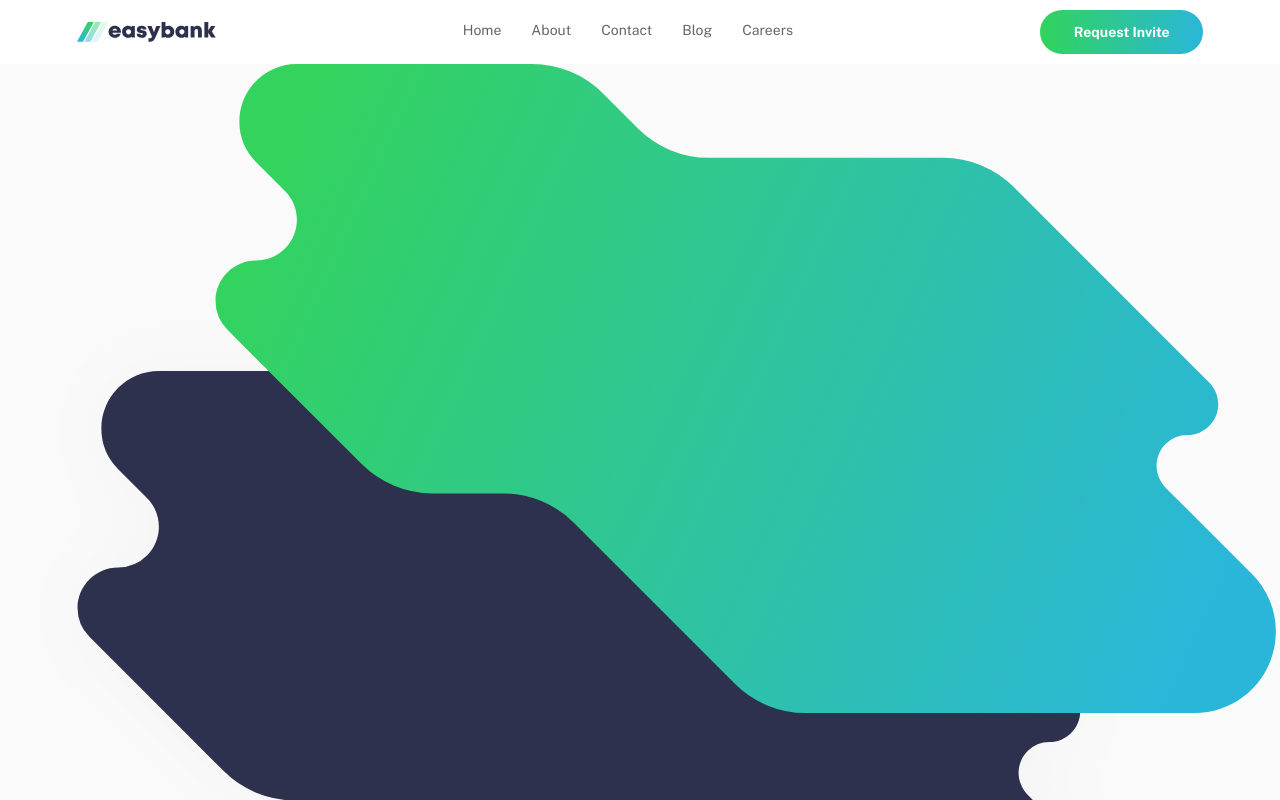
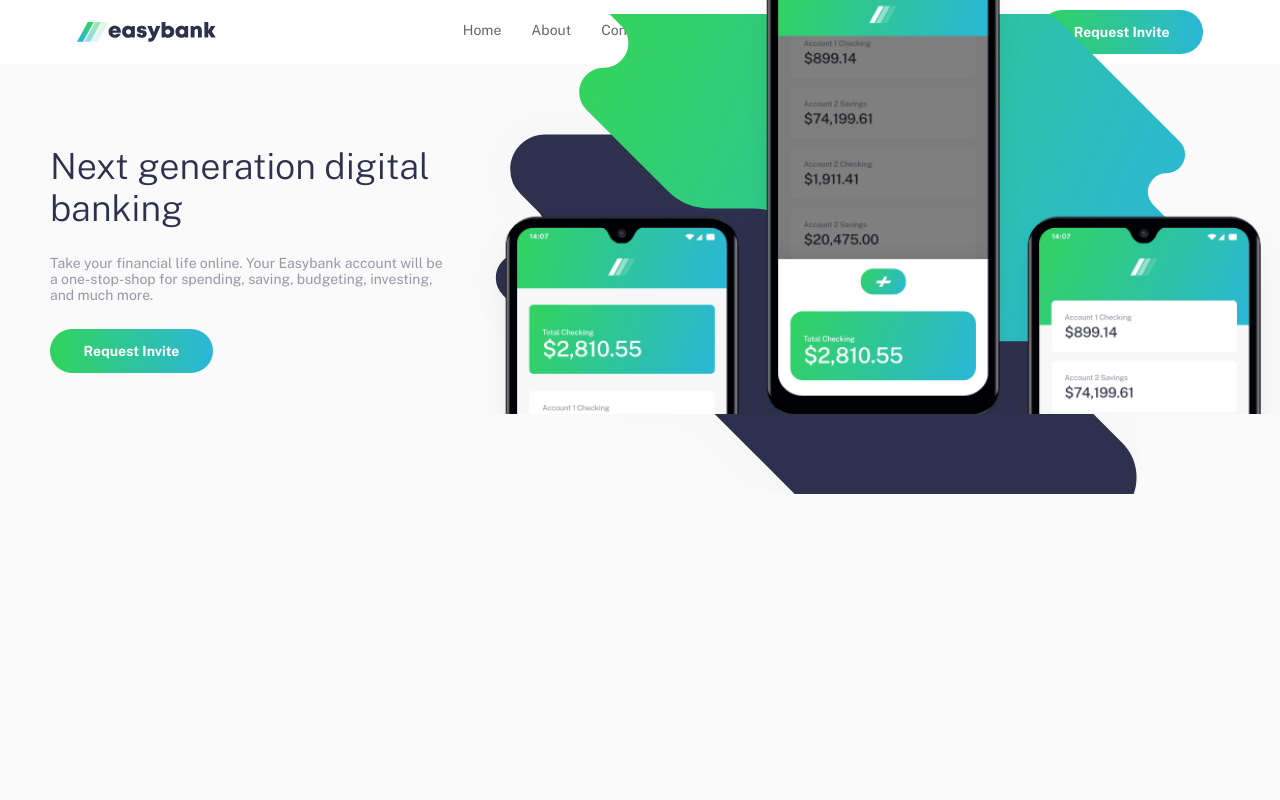
Before and after one commit to tomhine/easybank, a Next.js app: page / in a window 1280 px wide. Shown: the top 800 px of the page. Built offline with nearby package versions, Linux system fonts and the light colour scheme.

Commit message:
refactor bg image into css add media queries

```diff
--- a/components/Header/Header.js
+++ b/components/Header/Header.js
@@ -1,25 +1,14 @@
-import useWindowSize from "../../hooks/useWindowSize";
 import { InviteButton } from "../Elements/Elements";
 import styles from "./Header.module.css";
-import Image from "next/image";
-import bgDesk from "../../public/images/bg-intro-desktop.svg";
-import bgMob from "../../public/images/bg-intro-mobile.svg";
-import mockupImage from "../../public/images/image-mockups.png";
 
 const Header = () => {
-  const windowWidth = useWindowSize().width;
-
   return (
     <header className={styles.headerContainer}>
       <div className={styles.images}>
-        <Image src={windowWidth > 375 ? bgDesk : bgMob} alt="background" />
-        <Image
-          className={styles.mockup}
-          src={mockupImage}
-          alt="mockups of app on mobile phones"
-        />
+        <div className={styles.bgImage}></div>
+        <div className={styles.mockup}></div>
       </div>
-      <div>
+      <div className={styles.textContainer}>
         <h1>Next generation digital banking</h1>
         <p>
           Take your financial life online. Your Easybank account will be a
--- a/components/Header/Header.module.css
+++ b/components/Header/Header.module.css
@@ -3,19 +3,125 @@
   flex-direction: column;
   align-items: center;
   text-align: center;
+  z-index: 5;
 }
 
 .images {
+  display: flex;
+  flex-direction: column;
+  align-items: center;
   position: relative;
+  width: 100vw;
+  height: 400px;
+  z-index: 3;
+}
+
+.bgImage {
+  position: absolute;
+  background-image: url("../../public/images/bg-intro-mobile.svg");
+  background-position-y: -65px;
+  background-repeat: no-repeat;
+  background-size: cover;
+  height: 290px;
+  width: 100%;
+  top: 0;
+  right: 0;
 }
 
 .mockup {
-  top: 0;
+  background-image: url("../../public/images/image-mockups.png");
+  width: 90%;
+  height: 100%;
+  position: relative;
+  background-size: cover;
+  background-repeat: no-repeat;
+  z-index: 5;
+  top: -120px;
+}
+
+.textContainer {
+  display: flex;
+  gap: 1.2rem;
+  flex-direction: column;
+  align-items: center;
+  margin: 0 3rem;
 }
 
 .headerContainer h1 {
   font-weight: 300;
   color: var(--dark-text);
   font-size: 3.6rem;
-  margin: 0;
+  margin: -80px 0 0 0;
 }
+
+@media (min-width: 425px) {
+  .images {
+    height: 450px;
+  }
+
+  .bgImage {
+    background-image: url("../../public/images/bg-intro-desktop.svg");
+  }
+
+  .mockup {
+    top: -135px;
+  }
+}
+
+@media (min-width: 768px) {
+  .headerContainer {
+    flex-direction: row-reverse;
+  }
+
+  .bgImage {
+    height: 480px;
+    width: 400px;
+    right: 60px;
+    top: -50px;
+  }
+
+  .mockup {
+    top: -60px;
+    width: 100%;
+  }
+
+  .textContainer {
+    align-items: flex-start;
+    text-align: left;
+    margin: 2rem 0 0 5rem;
+    width: 55vw;
+  }
+
+  .textContainer p {
+    width: 90%;
+  }
+
+  @media (min-width: 1024px) {
+    .bgImage {
+      width: 60vw;
+      /* right: -100px; */
+    }
+
+    .mockup {
+      top: -100px;
+      height: 900px;
+    }
+  }
+
+  @media (min-width: 1440px) {
+    .bgImage {
+      width: 700px;
+      height: 800px;
+    }
+
+    .mockup {
+      top: -100px;
+      height: 900px;
+    }
+
+    .textContainer {
+      margin: 7rem 0 0 12rem;
+      width: 39vw;
+    }
+  }
+}
```
